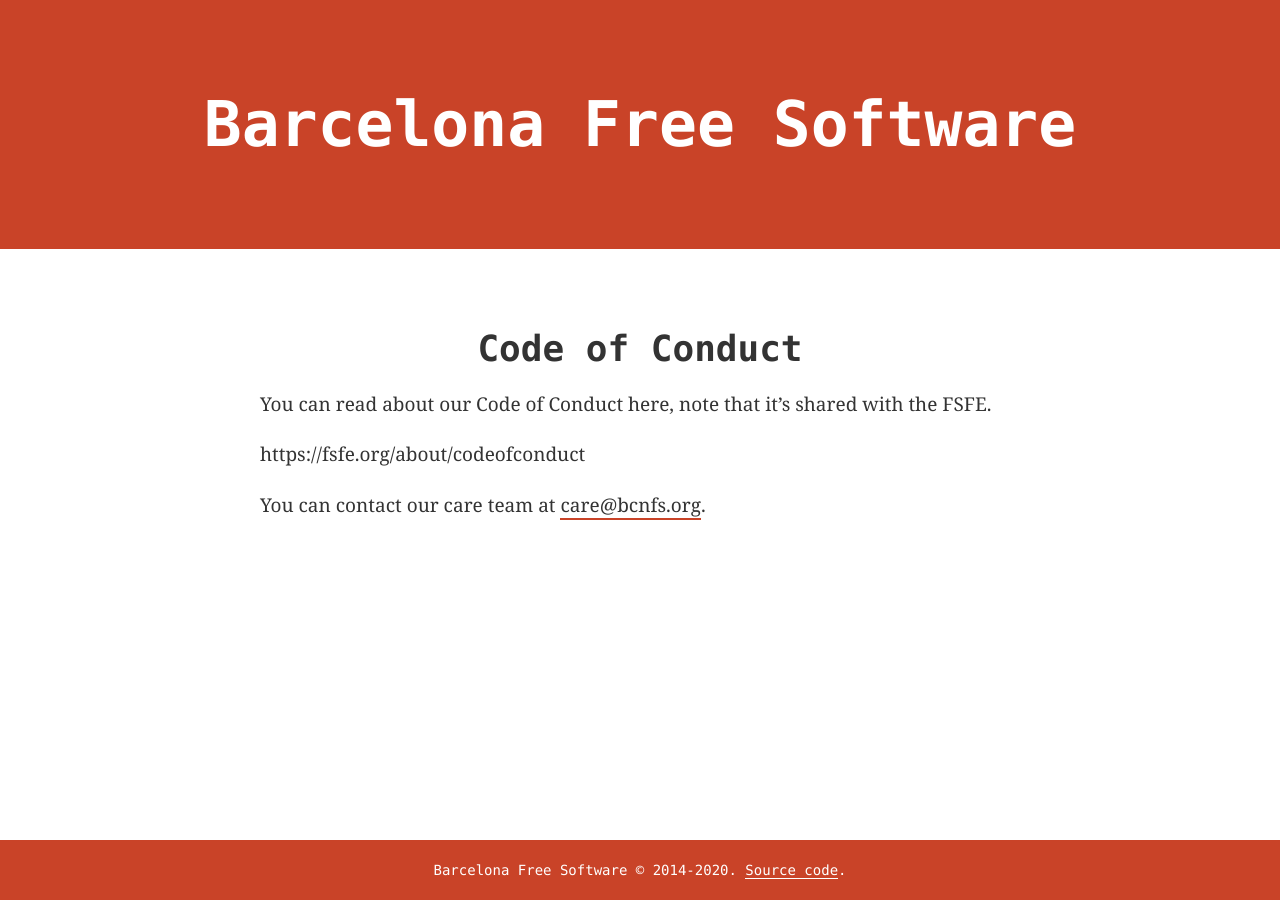
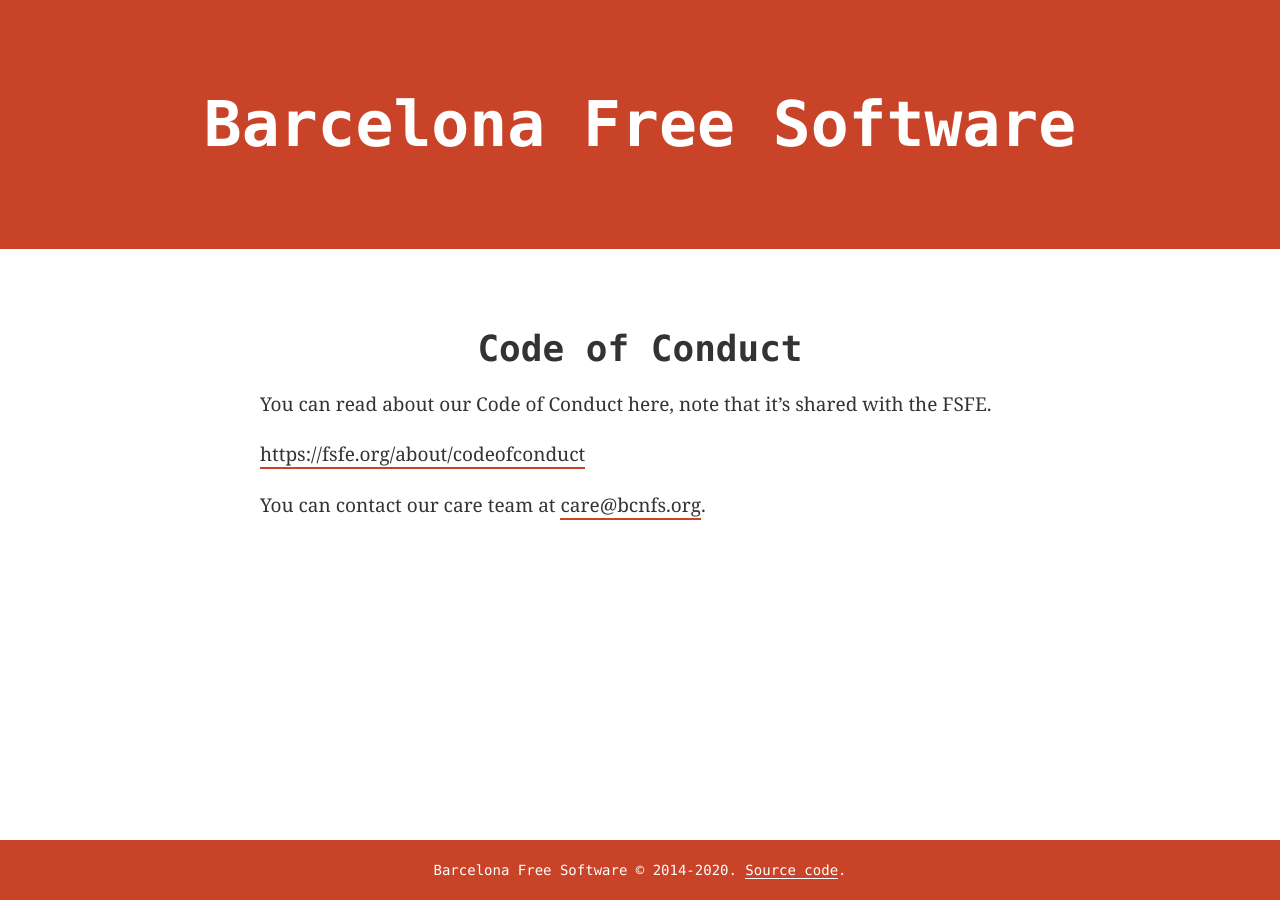
Before and after one commit to bcnfs/bcnfs.github.io, a Jekyll site: the page built from conduct.md, in a window 1280 px wide. Built offline with Jekyll 4.4.1, drawn with Linux system fonts in a browser that asks for light colours; some web fonts are replaced.

Commit message:
Make it a link

```diff
--- a/conduct.md
+++ b/conduct.md
@@ -6,6 +6,6 @@
 
 You can read about our Code of Conduct here, note that it's shared with the FSFE.
 
-https://fsfe.org/about/codeofconduct
+<https://fsfe.org/about/codeofconduct>
 
 You can contact our care team at [care@bcnfs.org](care@bcnfs.org).
```
